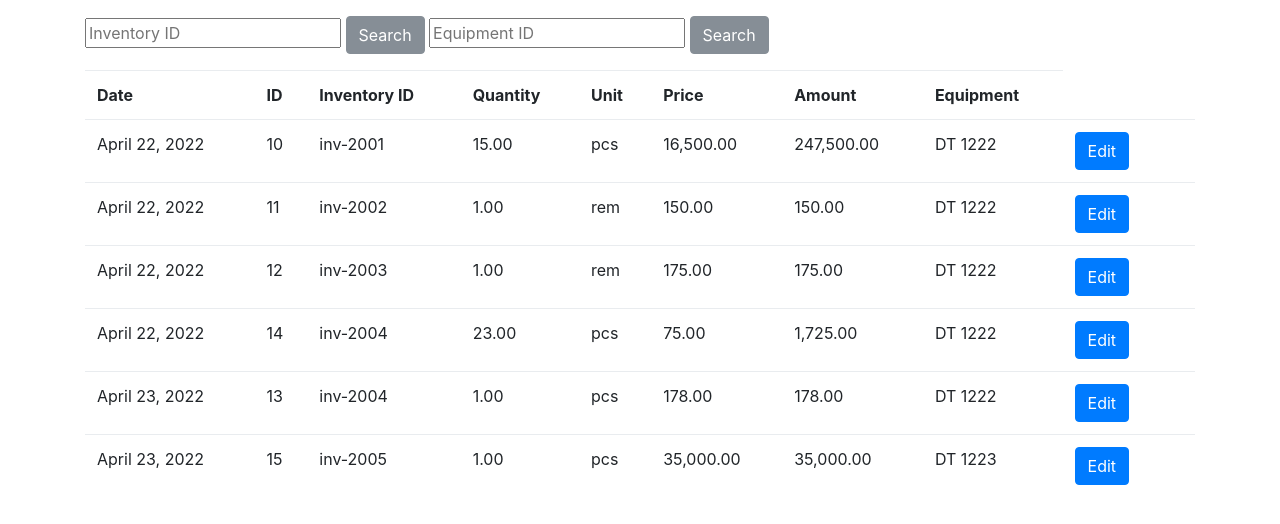
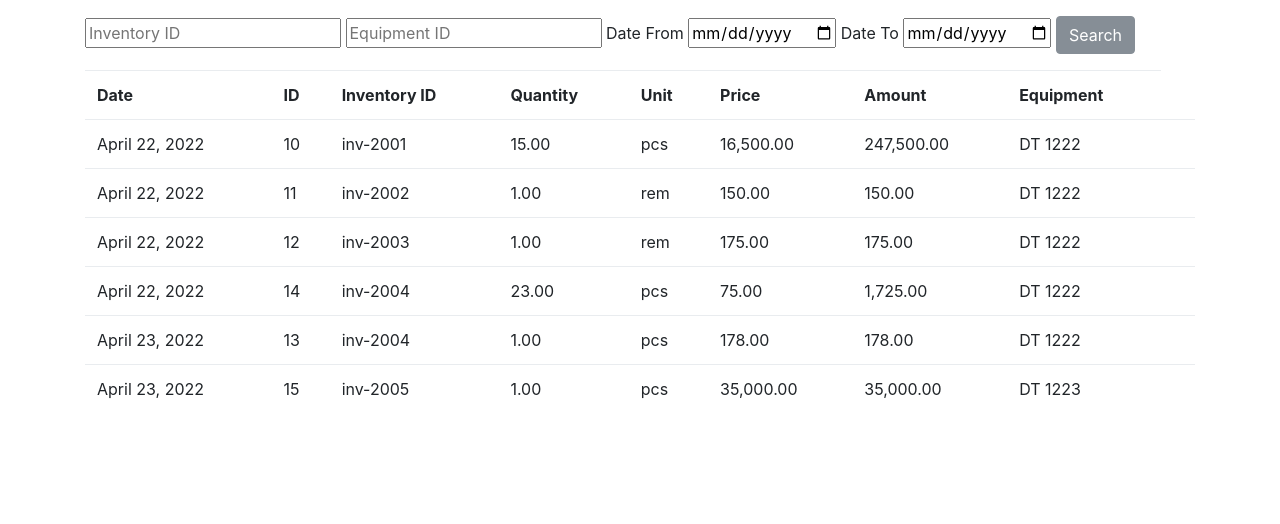
Before and after one commit to joeygracesabusido/inventory_management, a Django app: page /inventorylist/ in a window 1280 px wide. Shown: the part 56-580 px from the top of the page. Run offline with Django 4.2, Linux system fonts and the light colour scheme; data comes from the database, SQL or seed files in the repository; some libraries are stand-ins or nearby versions.

Commit message:
4.23.22 2:57 PM

```diff
--- a/inventory/inventory_management/templates/inventoryList.html
+++ b/inventory/inventory_management/templates/inventoryList.html
@@ -10,13 +10,34 @@
         placeholder="Inventory ID"
         />
 
-
-        <button type="submit" class="btn btn-secondary"><i class="fas fa-database"></i>Search</button>
-
         <input type="text"
         name='equipment_id'
         placeholder="Equipment ID"
         />
+
+        <label for="DateFrom">Date From</label>
+
+        <input type="date"
+        name='date_from'
+
+        />
+
+        <label for="DateTo">Date To</label>
+
+        <input type="date"
+        name='date_to'
+
+        />
+
+
+        <!-- <select name="Equipment" id="Equipment">
+
+            {% for result in sequenceList2 %}
+                <option value="{{ result.equipment_id }}">{{ result.equipment_id }}</option>
+            {% endfor %}
+
+
+        </select>  -->
 
 
         <button type="submit" class="btn btn-secondary"><i class="fas fa-database"></i>Search</button>
@@ -48,11 +69,11 @@
                         <td>{{list.inventory_amount}}</td>
                         <td>{{list.equipment}}</td>
 
-                        <td>
+                        <!-- <td>
                             <a href=""
                             <button type="button" class="btn btn-primary">
                             <i class="fas fa-database"></i> Edit</button></a>
-                        </td>
+                        </td> -->
                         <td>
 
                             <!-- <a href="{% url 'equipmentDelete' list.id%}"method="POST">
--- a/inventory/inventory_management/views.py
+++ b/inventory/inventory_management/views.py
@@ -206,35 +206,76 @@ def inventory_list(request):
     This function is for inventory List
     """
 
-    # if request.method=="POST":
-
-    #     search_param = request.POST.get('Inventory_id')
-
-    #     searchResult = inventory_transaction.objects.raw('SELECT id, inventory_id, quantity,\
-    #                                          unit_measurement,inventory_price,inventory_amount,\
-    #                                              equipment\
-    #                                         from inventory_transaction where \
-    #                                         inventory_id like "%'+ search_param +'%"')
-
-    #     return render (request,"inventoryList.html", {"inventory_list": searchResult})
 
     if request.method=="POST":
 
-        # equipment_search = request.POST.get('equipment_id')
-        # inventory_search = request.POST.get('Inventory_id')
+        equipment_search = request.POST.get('equipment_id')
+        inventory_search = request.POST.get('Inventory_id')
+        date_from = request.POST.get('date_from')
+        date_to = request.POST.get('date_to')
 
-        search_param = request.POST.get('equipment_id')
 
-        searchResult = inventory_transaction.objects.raw('SELECT id, inventory_id, quantity,\
-                                             unit_measurement,inventory_price,inventory_amount,\
-                                                 equipment\
-                                            from inventory_transaction where \
-                                            equipment like "%'+ search_param +'%"')
+        if equipment_search != '' and  inventory_search != '':
 
-        return render (request,"inventoryList.html", {"inventory_list": searchResult})
+
+            searchResult = inventory_transaction.objects.raw('SELECT id, inventory_id, quantity,\
+                                                unit_measurement,inventory_price,inventory_amount,\
+                                                    equipment\
+                                                from inventory_transaction where \
+                                                equipment like "%'+ equipment_search +'%" and \
+                                                inventory_id like "%'+ inventory_search +'%"' )
+
+            return render (request,"inventoryList.html", {"inventory_list": searchResult})
+
+        elif equipment_search != '' and inventory_search == '':
+
+            searchResult = inventory_transaction.objects.raw('SELECT id, inventory_id, quantity,\
+                                                unit_measurement,inventory_price,inventory_amount,\
+                                                    equipment\
+                                                from inventory_transaction where \
+                                                equipment like "%'+ equipment_search +'%"' )
+
+            return render (request,"inventoryList.html", {"inventory_list": searchResult})
+
+
+        elif equipment_search == '' and inventory_search != '':
+
+            searchResult = inventory_transaction.objects.raw('SELECT id, inventory_id, quantity,\
+                                                unit_measurement,inventory_price,inventory_amount,\
+                                                    equipment\
+                                                from inventory_transaction where \
+                                                inventory_id like "%'+ inventory_search +'%"' )
+
+            return render (request,"inventoryList.html", {"inventory_list": searchResult})
+
+
+        elif equipment_search =='' and inventory_search == '' and date_from !='' and date_to !='' :
+
+            searchResult = inventory_transaction.objects.raw('SELECT id, inventory_id, quantity,\
+                                                unit_measurement,inventory_price,inventory_amount,\
+                                                    equipment\
+                                                from inventory_transaction where \
+                                                    transactions_inventory BETWEEN \
+                                                     date_from  AND date_to ')
+
+            return render (request,"inventoryList.html", {"inventory_list": searchResult})
+
+
+        elif equipment_search == '' and inventory_search == '':
+            context = {
+            'inventory_list': inventory_transaction.objects.all()
+            }
+
+
+            return render(request,'inventoryList.html',context)
+
+
+
 
     else:
         context = {
             'inventory_list': inventory_transaction.objects.all()
         }
+
+
         return render(request,'inventoryList.html',context)
```
